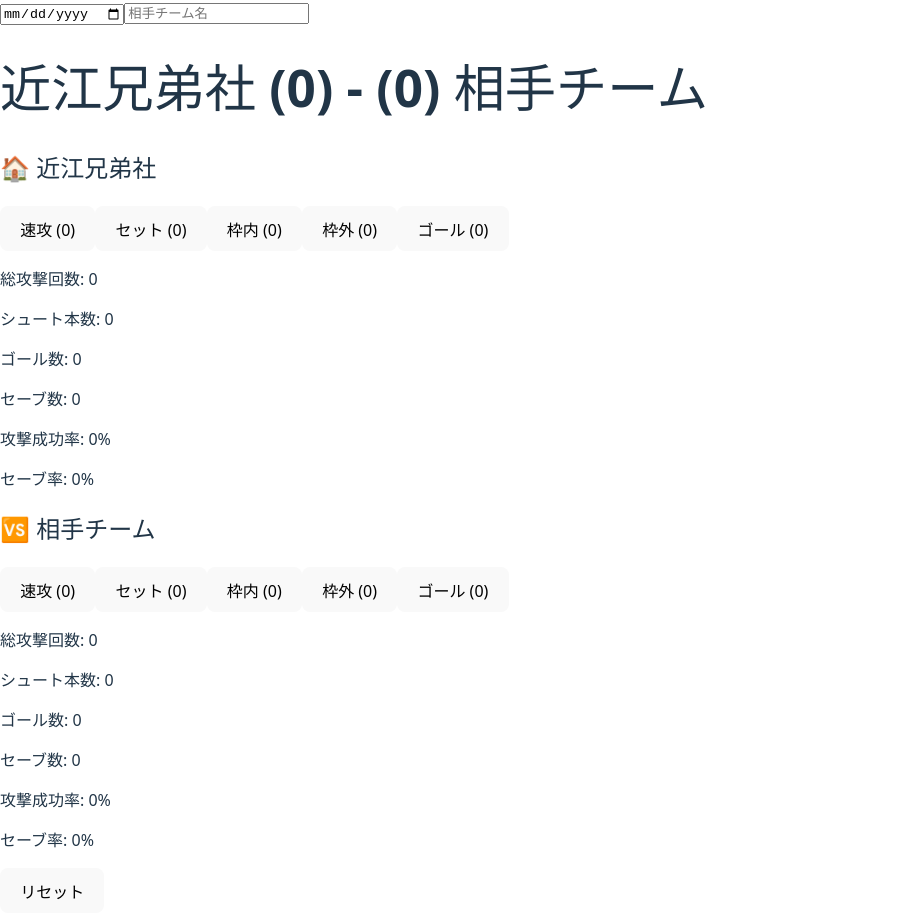
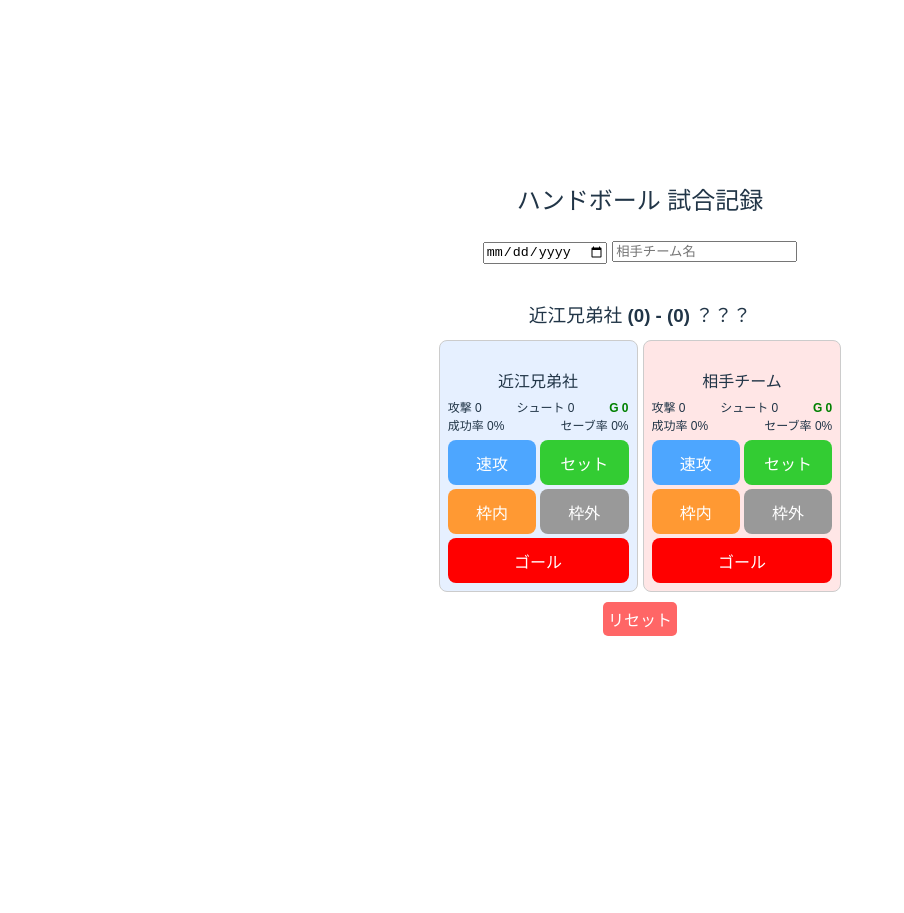
Before and after one commit to togan723/handball-stats, a React (Vite) app: page / in a window 1280 px wide. Shown: the whole page, without its empty margins (0-904 px from the left). After the commit the page ends 800 px from the top, so only its background shows below. Built offline with nearby package versions, Linux system fonts and the light colour scheme.

Commit message:
new comit

```diff
--- a/src/App.jsx
+++ b/src/App.jsx
@@ -1,121 +1,123 @@
-import { useState } from "react";
+import React, { useState } from "react";
+import "./App.css";
 
 function App() {
   const [opponent, setOpponent] = useState("");
   const [date, setDate] = useState("");
-
-  const [ownStats, setOwnStats] = useState({
-    fastBreak: 0,
-    setPlay: 0,
-    onTarget: 0,
-    offTarget: 0,
-    goals: 0,
+  const [stats, setStats] = useState({
+    own: { fast: 0, set: 0, on: 0, off: 0, goal: 0 },
+    opp: { fast: 0, set: 0, on: 0, off: 0, goal: 0 },
   });
 
-  const [oppStats, setOppStats] = useState({
-    fastBreak: 0,
-    setPlay: 0,
-    onTarget: 0,
-    offTarget: 0,
-    goals: 0,
-  });
+  const handleIncrement = (team, key) => {
+    setStats((prev) => ({
+      ...prev,
+      [team]: { ...prev[team], [key]: prev[team][key] + 1 },
+    }));
+  };
 
   const resetStats = () => {
-    setOwnStats({ fastBreak: 0, setPlay: 0, onTarget: 0, offTarget: 0, goals: 0 });
-    setOppStats({ fastBreak: 0, setPlay: 0, onTarget: 0, offTarget: 0, goals: 0 });
+    setStats({
+      own: { fast: 0, set: 0, on: 0, off: 0, goal: 0 },
+      opp: { fast: 0, set: 0, on: 0, off: 0, goal: 0 },
+    });
     setOpponent("");
     setDate("");
   };
 
-  const calcStats = (team) => {
-    const attacks = team.fastBreak + team.setPlay;
-    const shots = team.onTarget + team.offTarget;
-    const saves = team.onTarget - team.goals;
-    const successRate = attacks > 0 ? ((team.goals / attacks) * 100).toFixed(1) : 0;
-    const saveRate = team.onTarget > 0 ? ((saves / team.onTarget) * 100).toFixed(1) : 0;
-    return { attacks, shots, saves, successRate, saveRate };
+  const calculate = (team) => {
+    const s = stats[team];
+    const totalAttacks = s.fast + s.set;
+    const totalShots = s.on + s.off;
+    const goals = s.goal;
+    const saves = s.on - goals;
+    const successRate = totalAttacks ? ((goals / totalAttacks) * 100).toFixed(1) : 0;
+    const saveRate = s.on ? ((saves / s.on) * 100).toFixed(1) : 0;
+    return { totalAttacks, totalShots, goals, saves, successRate, saveRate };
   };
 
-  const own = calcStats(ownStats);
-  const opp = calcStats(oppStats);
-
-  const StatCard = ({ title, stats, setStats }) => (
-    <div className="bg-white shadow-md rounded-lg p-4 w-full sm:w-1/2">
-      <h2 className="text-lg font-bold mb-2">{title}</h2>
-      <div className="grid grid-cols-2 gap-2">
-        <button
-          onClick={() => setStats({ ...stats, fastBreak: stats.fastBreak + 1 })}
-          className="bg-blue-400 text-white p-2 rounded"
-        >
-          速攻 ({stats.fastBreak})
-        </button>
-        <button
-          onClick={() => setStats({ ...stats, setPlay: stats.setPlay + 1 })}
-          className="bg-green-400 text-white p-2 rounded"
-        >
-          セット ({stats.setPlay})
-        </button>
-        <button
-          onClick={() => setStats({ ...stats, onTarget: stats.onTarget + 1 })}
-          className="bg-orange-400 text-white p-2 rounded"
-        >
-          枠内 ({stats.onTarget})
-        </button>
-        <button
-          onClick={() => setStats({ ...stats, offTarget: stats.offTarget + 1 })}
-          className="bg-gray-400 text-white p-2 rounded"
-        >
-          枠外 ({stats.offTarget})
-        </button>
-        <button
-          onClick={() => setStats({ ...stats, goals: stats.goals + 1 })}
-          className="bg-red-500 text-white p-2 rounded col-span-2"
-        >
-          ゴール ({stats.goals})
-        </button>
-      </div>
-
-      <div className="mt-4 text-sm">
-        <p>総攻撃回数: {stats.fastBreak + stats.setPlay}</p>
-        <p>シュート本数: {stats.onTarget + stats.offTarget}</p>
-        <p>ゴール数: {stats.goals}</p>
-        <p>セーブ数: {stats.onTarget - stats.goals}</p>
-        <p>攻撃成功率: {calcStats(stats).successRate}%</p>
-        <p>セーブ率: {calcStats(stats).saveRate}%</p>
-      </div>
-    </div>
-  );
+  const own = calculate("own");
+  const opp = calculate("opp");
 
   return (
-    <div className="min-h-screen bg-gray-100 p-4">
-      <div className="bg-white shadow-lg rounded-lg p-4 mb-4">
+    <div style={{ fontFamily: "sans-serif", padding: "5px", textAlign: "center" }}>
+      <h2>ハンドボール 試合記録</h2>
+
+      {/* 試合情報 */}
+      <div style={{ marginBottom: "10px" }}>
         <input
           type="date"
           value={date}
           onChange={(e) => setDate(e.target.value)}
-          className="border p-2 mr-2"
+          style={{ marginRight: "5px" }}
         />
         <input
           type="text"
           placeholder="相手チーム名"
           value={opponent}
           onChange={(e) => setOpponent(e.target.value)}
-          className="border p-2"
         />
-        <h1 className="text-xl font-bold mt-2">
-          {date && <>{date}<br /></>}
-          近江兄弟社 ({ownStats.goals}) - ({oppStats.goals}) {opponent || "相手チーム"}
-        </h1>
       </div>
 
-      <div className="flex flex-col sm:flex-row gap-4">
-        <StatCard title="🏠 近江兄弟社" stats={ownStats} setStats={setOwnStats} />
-        <StatCard title={`🆚 ${opponent || "相手チーム"}`} stats={oppStats} setStats={setOppStats} />
+      {/* 試合スコア */}
+      <h3 style={{ margin: "10px 0" }}>
+        {date && `${date}`}<br />
+        近江兄弟社 ({own.goals}) - ({opp.goals}) {opponent || "？？？"}
+      </h3>
+
+      {/* チームカード 横並び */}
+      <div style={{ display: "flex", gap: "5px" }}>
+        {["own", "opp"].map((team) => {
+          const s = calculate(team);
+          const isOwn = team === "own";
+          return (
+            <div
+              key={team}
+              style={{
+                flex: 1,
+                border: "1px solid #ccc",
+                borderRadius: "8px",
+                padding: "8px",
+                background: isOwn ? "#e6f0ff" : "#ffe6e6",
+              }}
+            >
+              <h4 style={{ marginBottom: "5px" }}>
+                {isOwn ? "近江兄弟社" : opponent || "相手チーム"}
+              </h4>
+
+              {/* スタッツ横並び */}
+              <div style={{ display: "flex", justifyContent: "space-between", fontSize: "12px" }}>
+                <div>攻撃 {s.totalAttacks}</div>
+                <div>シュート {s.totalShots}</div>
+                <div style={{ color: "green", fontWeight: "bold" }}>G {s.goals}</div>
+              </div>
+              <div style={{ display: "flex", justifyContent: "space-between", fontSize: "12px" }}>
+                <div>成功率 {s.successRate}%</div>
+                <div>セーブ率 {s.saveRate}%</div>
+              </div>
+
+              {/* ボタン（色分け＆小さめ） */}
+              <div style={{ marginTop: "5px", display: "grid", gridTemplateColumns: "1fr 1fr", gap: "4px" }}>
+                <button onClick={() => handleIncrement(team, "fast")} style={{ background: "#4da6ff", color: "white" }}>速攻</button>
+                <button onClick={() => handleIncrement(team, "set")} style={{ background: "#33cc33", color: "white" }}>セット</button>
+                <button onClick={() => handleIncrement(team, "on")} style={{ background: "#ff9933", color: "white" }}>枠内</button>
+                <button onClick={() => handleIncrement(team, "off")} style={{ background: "#999999", color: "white" }}>枠外</button>
+                <button
+                  onClick={() => handleIncrement(team, "goal")}
+                  style={{ gridColumn: "span 2", background: "red", color: "white", fontWeight: "bold" }}
+                >
+                  ゴール
+                </button>
+              </div>
+            </div>
+          );
+        })}
       </div>
 
+      {/* リセット */}
       <button
         onClick={resetStats}
-        className="mt-6 bg-black text-white px-4 py-2 rounded w-full"
+        style={{ marginTop: "10px", padding: "5px", background: "#ff6666", border: "none", borderRadius: "5px", color: "white" }}
       >
         リセット
       </button>
```
